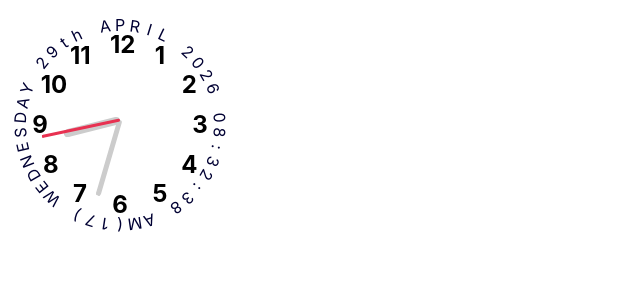
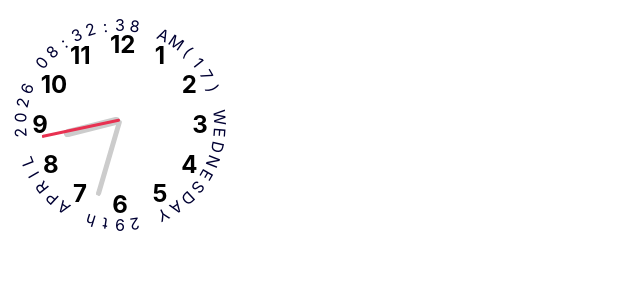
Before and after one commit to SirrorsMoore1975/sm1975-my-analog-clock, a React (Create React App) app in the folder my-analog-clock/: page / in a window 1280 px wide. Shown: the top 300 px of the page, without its empty margins (0-640 px from the left). Built offline with nearby package versions, Linux system fonts and the light colour scheme.

Commit message:
change clock rotate msg to 1000ms
glitch: sec hands and rotate msg not align

```diff
--- a/my-analog-clock/src/components/AnalogClock.jsx
+++ b/my-analog-clock/src/components/AnalogClock.jsx
@@ -33,7 +33,7 @@ const AnalogClock = () => {
   const secondAngle = (seconds / 60) * 360;
   const minutesAngle = (minutes / 60) * 360 + (seconds / 60) * 6;
   const hourAngle = ((hours % 12) / 12) * 360 + (minutes / 60) * 30;
-  const fullTime = MarqueeText(`(${weeknumber}) ${weekday} ${day}${suffix} ${months} ${year} ${hh}:${mm}:${ss} ${meridiem}`,250);
+  const fullTime = MarqueeText(`(${weeknumber}) ${weekday} ${day}${suffix} ${months} ${year} ${hh}:${mm}:${ss} ${meridiem}`,1000);
 
   useEffect(() => {
     const margin = 20;
```
